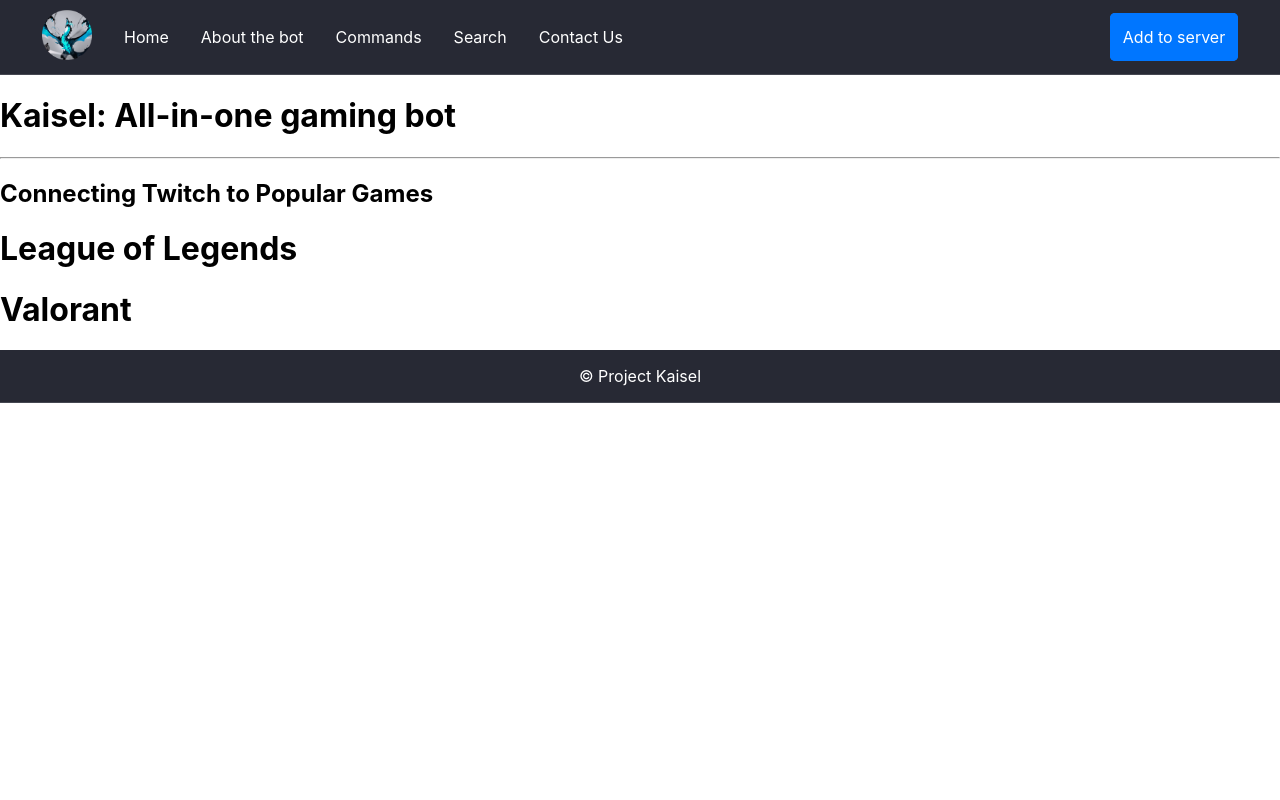
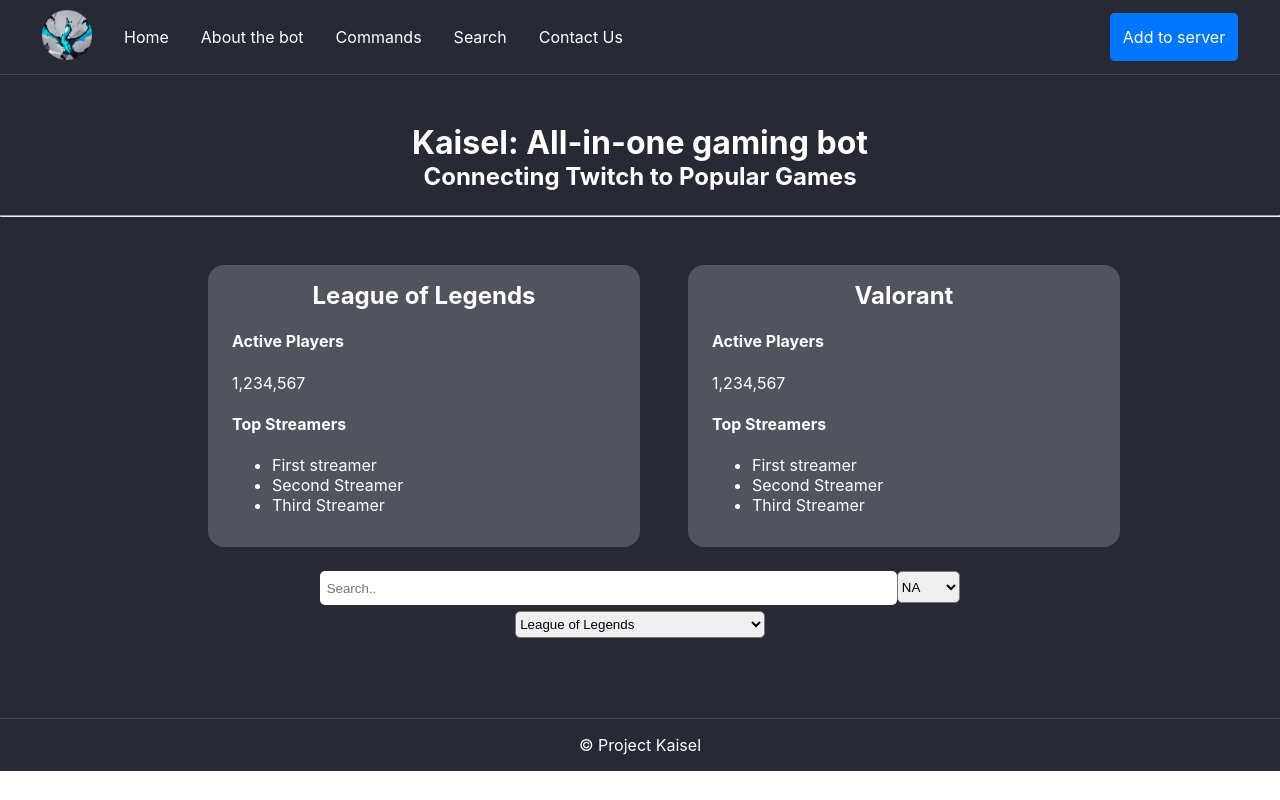
Before and after one commit to cedafiso0403/frontend-kaisel-bot, a React (Create React App) app: page / in a window 1280 px wide. Built offline with nearby package versions, Linux system fonts and the light colour scheme.

Commit message:
Card for each game created and content for home

```diff
--- a/package.json
+++ b/package.json
@@ -8,6 +8,7 @@
     "@testing-library/user-event": "^13.5.0",
     "react": "^17.0.2",
     "react-dom": "^17.0.2",
+    "react-number-format": "^4.9.1",
     "react-router-dom": "^6.2.1",
     "react-scripts": "5.0.0",
     "web-vitals": "^2.1.4"
--- a/src/components/GameCard.jsx
+++ b/src/components/GameCard.jsx
@@ -1,17 +1,31 @@
-import React from "react"
+import React from "react";
+import NumberFormat from 'react-number-format';
+import "../styles/components/gamecard.css"
 
 export class GameCard extends React.Component {
     render() {
         return (
-            <div>
-                <div>
-                    <h1>{this.props.dataFromParent}</h1>
+            <div className="gamecard">
+                <div className="gamecard-container">
+                    <h2>{this.props.gameName}</h2>
                 </div>
-                <div>
-
+                <div className="gamecard-container">
+                    <h4>Active Players</h4>
+                    <NumberFormat
+                        value={this.props.activePlayers}
+                        className="active-players"
+                        displayType={'text'}
+                        thousandSeparator={true}
+                        prefix={''}
+                    />
                 </div>
-                <div>
-
+                <div className="gamecard-container">
+                    <h4>Top Streamers</h4>
+                    <ul>{
+                        this.props.topStreamer.map((streamer, i) => {
+                            return (<li key={streamer + i}>{streamer}</li>)
+                        })
+                    }</ul>
                 </div>
             </div>)
     }
--- a/src/pages/Home.jsx
+++ b/src/pages/Home.jsx
@@ -1,20 +1,55 @@
 import Header from "../components/Header";
 import Footer from '../components/Footer';
 import { GameCard } from "../components/GameCard";
+
+const propsForGameCardLeague = {
+  gameName: "League of Legends",
+  activePlayers: 1234567,
+  topStreamer: ["First streamer", "Second Streamer", "Third Streamer"]
+}
+const propsForGameCardValorant = {
+  gameName: "Valorant",
+  activePlayers: 1234567,
+  topStreamer: ["First streamer", "Second Streamer", "Third Streamer"]
+}
 
 function Home() {
   return (
     <div>
       <Header></Header>
-      <div>
+      <div className="content-page">
         <h1>Kaisel: All-in-one gaming bot</h1>
+        <h2>Connecting Twitch to Popular Games</h2>
         <hr></hr>
-        <div>
-          <h2>Connecting Twitch to Popular Games</h2>
-          <GameCard dataFromParent={"League of Legends"} />
-          <GameCard dataFromParent={"Valorant"} />
+        <div className="gamecards">
+          <GameCard {...propsForGameCardLeague} />
+          <GameCard {...propsForGameCardValorant} />
         </div>
-
+        <div className="form-box">
+          <form>
+            <div className="form-container">
+              <input type="text" placeholder="Search.." />
+              <select name="region" id="region">
+                <option value="NA">NA</option>
+                <option value="LAN">LAN</option>
+                <option value="LAS">LAS</option>
+                <option value="EUN">EUN</option>
+                <option value="EUW">EUW</option>
+                <option value="OC">OC</option>
+                <option value="TR">TR</option>
+                <option value="RU">RU</option>
+                <option value="JP">JP</option>
+                <option value="KR">KR</option>
+              </select>
+            </div>
+            <div  className="form-container2">
+              <select name="game" id="game">
+                <option value="league">League of Legends</option>
+                <option value="valorant">Valorant</option>
+              </select>
+            </div>
+          </form>
+        </div>
       </div>
       <Footer />
     </div>
--- a/src/styles/App.css
+++ b/src/styles/App.css
@@ -1,38 +1,63 @@
-.App {
+.content-page{
+  background-color: #272934;
+  color: white;
+  padding: 3em 0 3em 0;
+  justify-content: center;
+}
+
+.content-page h1, .content-page h2{
+  margin: 0;
   text-align: center;
 }
 
-.App-logo {
-  height: 40vmin;
-  pointer-events: none;
+.gamecards{
+  display: flex;
+  flex-direction: row;
+  justify-content: center;
+  margin-top: 3em;
 }
 
-@media (prefers-reduced-motion: no-preference) {
-  .App-logo {
-    animation: App-logo-spin infinite 20s linear;
-  }
+.form-box{
+  display: flex;
+  flex-direction: column;
+  margin: 1.5em auto;
+  width: 50%;
 }
 
-.App-header {
-  background-color: #282c34;
-  min-height: 100vh;
+.form-container{
+  height: 2em;
   display: flex;
-  flex-direction: column;
-  align-items: center;
-  justify-content: center;
-  font-size: calc(10px + 2vmin);
-  color: white;
+  flex-direction: row;
 }
 
-.App-link {
-  color: #61dafb;
+.form-container select{
+  height: 100%;
+  width: 10%;
+  border-radius: 5px;
+  margin: 0;
 }
 
-@keyframes App-logo-spin {
-  from {
-    transform: rotate(0deg);
-  }
-  to {
-    transform: rotate(360deg);
-  }
+.form-container input[type=text] {
+  padding-left: .5em;
+  height: 100%;
+  width: 90%;
+  border: none;
+  margin-right: 0px;
+  border-radius: 5px;
 }
+
+.form-container2{
+  margin: .5em;
+  display: flex;
+  justify-content: center;
+}
+
+.form-container2 select{
+  height: 2em;
+  width: 40%;
+  border-radius: 5px;
+}
+
+hr{
+  margin-top: 1.5em;
+}
--- a/src/styles/components/footer.css
+++ b/src/styles/components/footer.css
@@ -4,7 +4,7 @@
     flex-direction: row;
     justify-content: space-between;
     padding: 10px;
-    border-bottom: 1px solid #454751;
+    border-top: 1px solid #454751;
     color: white;
     padding: 0;
 }
--- /dev/null
+++ b/src/styles/components/gamecard.css
@@ -0,0 +1,8 @@
+.gamecard{
+    background-color: #52545D;
+    color: white;
+    border-radius: 1em;
+    margin-left: 3em;
+    width: 30%;
+    padding: 1em 1.5em 1em 1.5em;
+}
```
Also changed, not shown: 1 other file (tests, documents, lock files or other folders).
